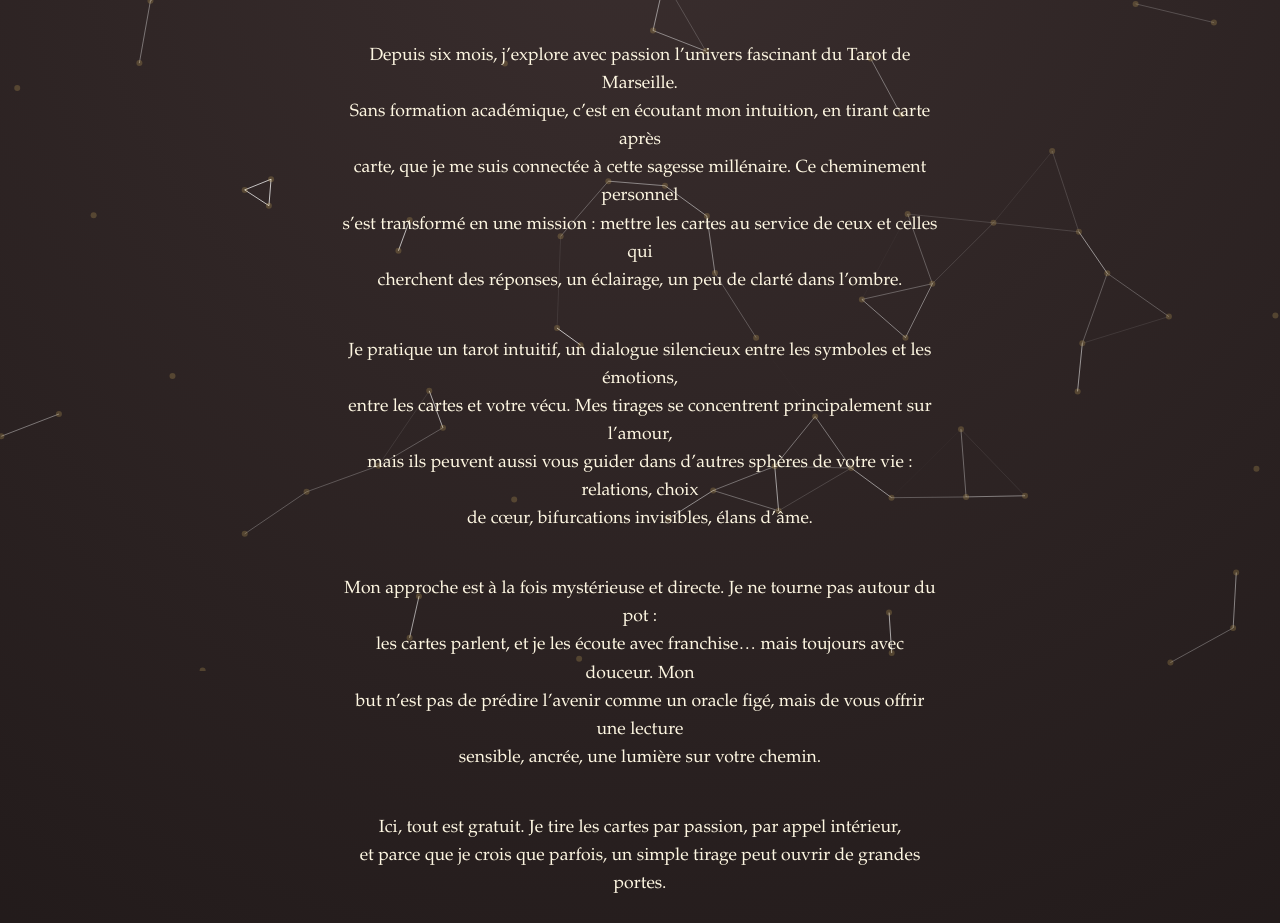
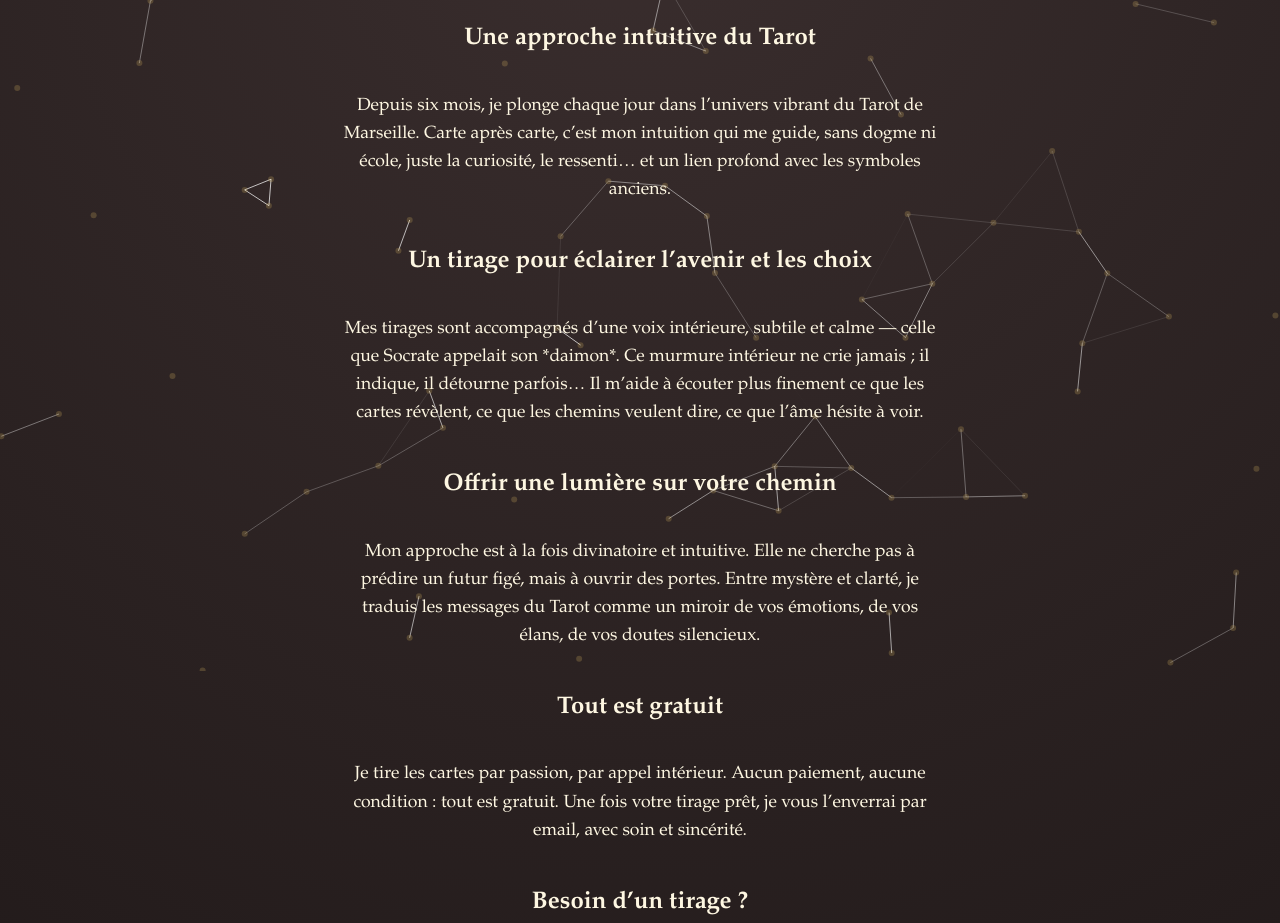
Before and after one commit to Verone81/tirage-mystique, a plain HTML site: page index.html in a window 1280 px wide. Shown: the part 129-1052 px from the top of the page. Drawn offline with nearby package versions, Linux system fonts and the light colour scheme.

Commit message:
Mise a jour du 2025 mer 28 mai

```diff
--- a/index.html
+++ b/index.html
@@ -1,6 +1,10 @@
 <!DOCTYPE html>
 <html lang="fr">
 <head>
+    <meta name="description" content="Tirage intuitif et gratuit du Tarot de Marseille. Une approche sensible et directe pour recevoir un message personnalisé.">
+    <meta name="keywords" content="tirage tarot gratuit, tarot intuitif, guidance amoureuse, message des cartes, tirage mystique, voyance gratuite">
+    <meta name="author" content="Tirage Mystique par Éric">
+
     <meta charset="UTF-8">
     <meta name="viewport" content="width=device-width, initial-scale=1.0">
     <title>Tirage Mystique Accueil</title>
@@ -70,32 +74,35 @@
 
 <body>
 <div id="particles-js"></div>
-<h1>✨ Bienvenue dans l’univers de Tirage Mystique ✨</h1><br>
-<p>Depuis six mois, j’explore avec passion l’univers fascinant du Tarot de Marseille.<br>
-Sans formation académique, c’est en écoutant mon intuition, en tirant carte après<br>
-carte, que je me suis connectée à cette sagesse millénaire. Ce cheminement personnel<br>
-s’est transformé en une mission : mettre les cartes au service de ceux et celles qui<br>
-cherchent des réponses, un éclairage, un peu de clarté dans l’ombre.</p>
+<h1>✨ Bienvenue dans l’univers de Tirage Mystique ✨</h1>
 
-<p>Je pratique un tarot intuitif, un dialogue silencieux entre les symboles et les émotions,<br>
-entre les cartes et votre vécu. Mes tirages se concentrent principalement sur l’amour,<br>
-mais ils peuvent aussi vous guider dans d’autres sphères de votre vie : relations, choix<br>
-de cœur, bifurcations invisibles, élans d’âme.</p>
+<h2>Une approche intuitive du Tarot</h2>
+<p>Depuis six mois, je plonge chaque jour dans l’univers vibrant du Tarot de Marseille.
+Carte après carte, c’est mon intuition qui me guide, sans dogme ni école, juste la curiosité, le ressenti… et un lien profond avec les symboles anciens.</p>
 
-<p>Mon approche est à la fois mystérieuse et directe. Je ne tourne pas autour du pot :<br>
-les cartes parlent, et je les écoute avec franchise… mais toujours avec douceur. Mon<br>
-but n’est pas de prédire l’avenir comme un oracle figé, mais de vous offrir une lecture<br>
-sensible, ancrée, une lumière sur votre chemin.</p>
+<h2>Un tirage pour éclairer l’avenir et les choix</h2>
+<p>Mes tirages sont accompagnés d’une voix intérieure, subtile et calme —
+celle que Socrate appelait son *daimon*.
+Ce murmure intérieur ne crie jamais ; il indique, il détourne parfois…
+Il m’aide à écouter plus finement ce que les cartes révèlent, ce que les chemins veulent dire, ce que l’âme hésite à voir.</p>
 
-<p>Ici, tout est gratuit. Je tire les cartes par passion, par appel intérieur,<br>
-et parce que je crois que parfois, un simple tirage peut ouvrir de grandes portes.</p>
+<h2>Offrir une lumière sur votre chemin</h2>
+<p>Mon approche est à la fois divinatoire et intuitive.
+Elle ne cherche pas à prédire un futur figé, mais à ouvrir des portes.
+Entre mystère et clarté, je traduis les messages du Tarot comme un miroir de vos émotions, de vos élans, de vos doutes silencieux.</p>
 
-<p>Si tu ressens le besoin d’un éclairage, d’un moment pour toi, d’une voix neutre<br>
-mais sincère, mes cartes sont là. Et moi aussi.</p>
+<h2>Tout est gratuit</h2>
+<p>Je tire les cartes par passion, par appel intérieur.
+Aucun paiement, aucune condition : tout est gratuit.
+Une fois votre tirage prêt, je vous l’enverrai par email, avec soin et sincérité.</p>
+
+<h2>Besoin d’un tirage ?</h2>
+<p>Si tu ressens un appel, un flou à éclaircir, une décision à poser…
+clique simplement sur ma photo. Je vous répondrai avec écoute, douceur et franchise.</p>
 
 <p>🌙 Bienvenue dans mon petit coin de mystère et de clarté. 🌙</p><br>
 <a href="formulaire.html"><img src="moi.jpg" alt="image de profil"></a>
-
+<p><a href="formulaire.html" style="color: #f9d36d; font-weight: bold;">➡ Clique ici pour demander ton tirage mystique personnalisé</a></p>
 
 
 <!-- Particles.js -->
```
Also changed, not shown: sitemap.xml (added, +11 -0 lines), robot.txt (added).
